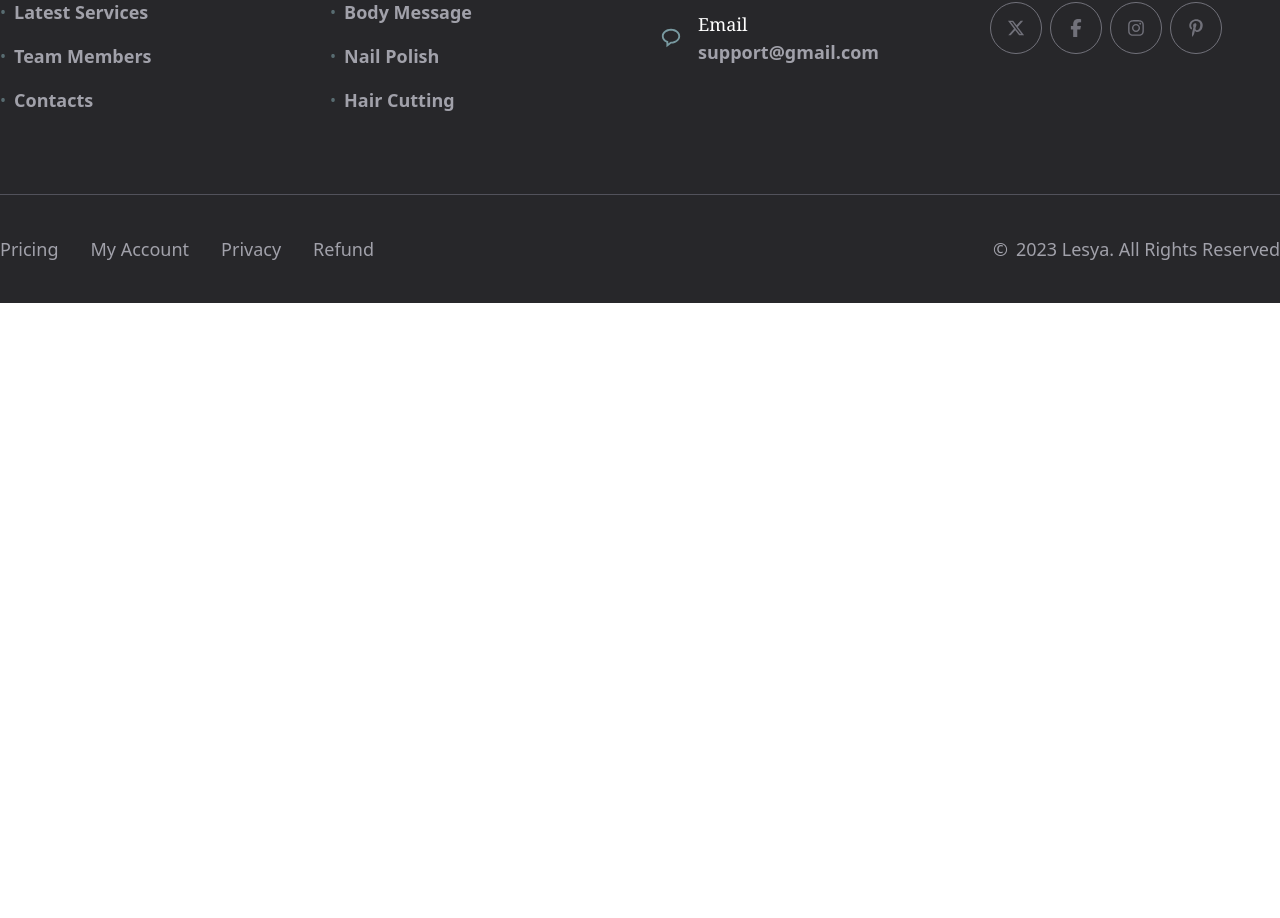
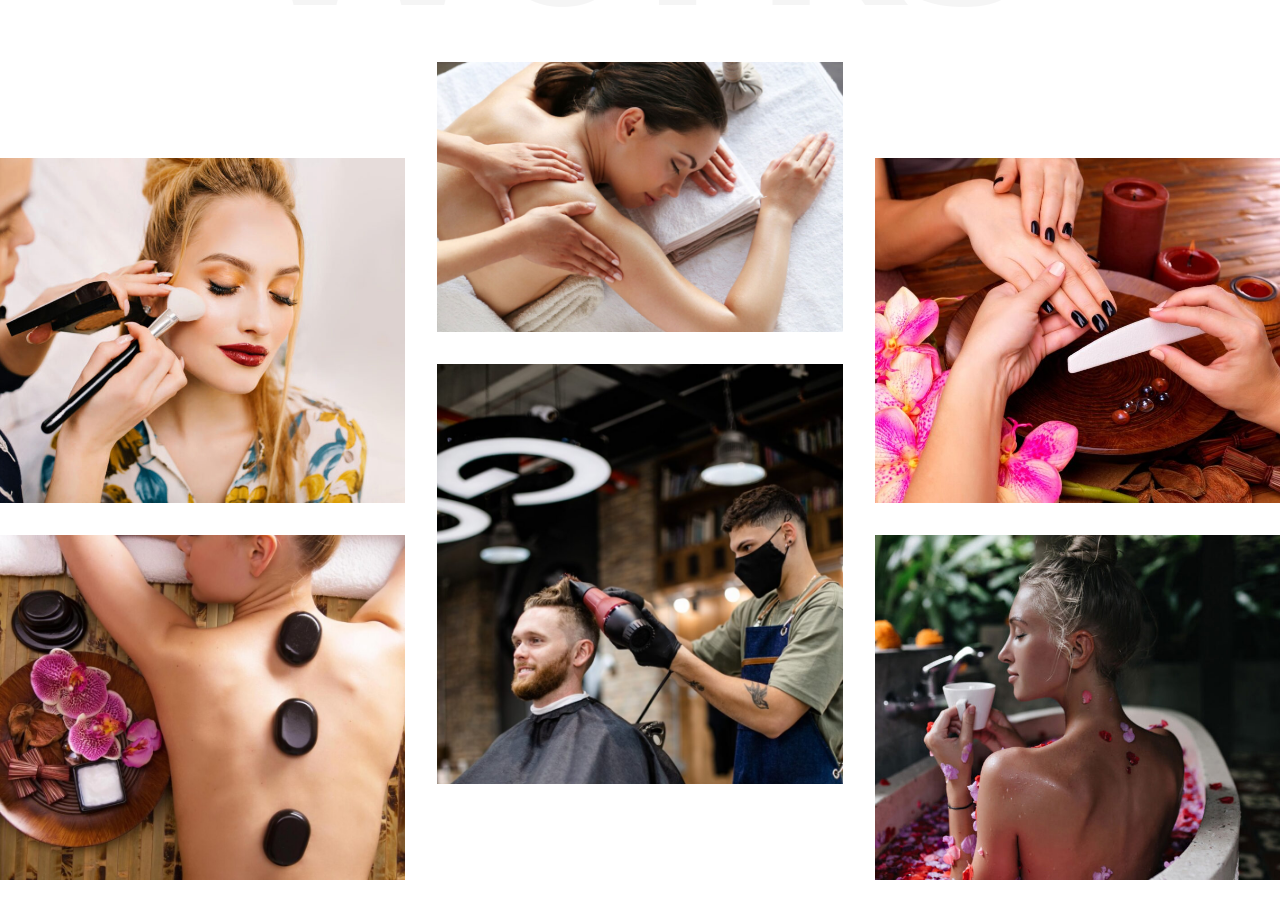
Before and after one commit to lgc1210/j2ee, a React (Create React App) app in the folder client/: page / in a window 1280 px wide. Shown: the part 3376-4294 px from the top of the page. Before the commit the page ends 3679 px from the top, so only its background shows below. Built offline with nearby package versions, Linux system fonts and the light colour scheme.

Commit message:
Done Works Component

```diff
--- /dev/null
+++ b/client/src/Components/Works/index.jsx
@@ -0,0 +1,75 @@
+import React from "react";
+import Button from "../../Components/Button";
+import { FaArrowRightLong } from "react-icons/fa6";
+import workItems from "./workItems";
+
+const Works = () => {
+  return (
+    <section className='md:py-36 py-28 md:px-0 px-6'>
+      <div className='container mx-auto'>
+        <div className='flex flex-col items-center gap-8 relative z-10'>
+          <p className='text-[#799aa1] font-sans text-xl text-center'>
+            Portfolio
+          </p>
+          <p className='lg:text-7xl text-3xl font-serif text-center 2xl:w-1/2 w-full'>
+            Our Latest Works
+          </p>
+          <p className='absolute top-0 right-0 left-0 text-center -translate-y-1/3 leading-none font-sans text-7xl md:text-9xl lg:text-[250px] text-[rgba(0,0,0,.04)] capitalize font-bold'>
+            Works
+          </p>
+        </div>
+        <div className='mt-40'>
+          <div className='grid lg:grid-cols-3 md:grid-cols-2 gap-8'>
+            {workItems.map((item, index) => {
+              return (
+                <div
+                  key={index}
+                  className={`flex flex-col gap-8 ${
+                    index === 1 ? "md:-mt-24 h-fit" : ""
+                  }`}>
+                  <div className='overflow-hidden h-full relative group max-h-[420px]'>
+                    <img
+                      src={item.sourceImageTop}
+                      alt={item.titleTop}
+                      className='w-full h-full object-center object-cover cursor-pointer'
+                    />
+                    <div className='absolute bottom-0 right-0 left-0 p-6 translate-x-full group-hover:-translate-x-0 transition-all duration-700'>
+                      <div className='bg-white p-6'>
+                        <p className='text-center text-2xl font-serif cursor-pointer hover:text-[#799AA1] transition-all duration-700'>
+                          {item.titleTop}
+                        </p>
+                      </div>
+                    </div>
+                  </div>
+                  <div className='overflow-hidden h-full relative group max-h-[420px]'>
+                    <img
+                      src={item.sourceImageBottom}
+                      alt={item.titleBottom}
+                      className='w-full h-full object-center object-cover cursor-pointer'
+                    />
+                    <div className='absolute bottom-0 right-0 left-0 p-6 translate-x-full group-hover:-translate-x-0 transition-all duration-700'>
+                      <div className='bg-white p-6'>
+                        <p className='text-center text-2xl font-serif cursor-pointer hover:text-[#799AA1] transition-all duration-700'>
+                          {item.titleBottom}
+                        </p>
+                      </div>
+                    </div>
+                  </div>
+                </div>
+              );
+            })}
+          </div>
+          <Button
+            text='View More'
+            Icon={FaArrowRightLong}
+            iconSize={14}
+            buttonStyle='justify-center gap-2 mt-10 mx-auto'
+            iconStyle=''
+          />
+        </div>
+      </div>
+    </section>
+  );
+};
+
+export default Works;
--- /dev/null
+++ b/client/src/Components/Works/workItems.js
@@ -0,0 +1,29 @@
+import FirstImage from "../../assets/images/works/attractive-young-woman-beauty-salon-900x600.jpg";
+import SecondImage from "../../assets/images/works/beautiful-woman-relaxing-spa-salon-with-hot-stones-body-beauty-treatment-therapy-900x1324.jpg";
+import ThirdImage from "../../assets/images/works/beauty-spa-900x600.jpg";
+import FourthImage from "../../assets/images/works/delfina-pan-scaled-900x1350.jpeg";
+import FifthImage from "../../assets/images/works/manicurist-master-makes-manicure-woman-s-hands-spa-treatment-concept-900x675.jpg";
+import SixthImage from "../../assets/images/works/sensual-white-woman-with-blonde-hair-drinking-tea-bath-amazing-tanned-lady-doing-spa-with-eyes-closed-enjoying-coffee-900x600.jpg";
+
+const workItems = [
+  {
+    sourceImageTop: FirstImage,
+    sourceImageBottom: SecondImage,
+    titleTop: "Manicure Beauty",
+    titleBottom: "7 Step Facial",
+  },
+  {
+    sourceImageTop: ThirdImage,
+    sourceImageBottom: FourthImage,
+    titleTop: "Perms and Relaxers",
+    titleBottom: "Hair-cutting Colouring",
+  },
+  {
+    sourceImageTop: FifthImage,
+    sourceImageBottom: SixthImage,
+    titleTop: "Body Massage",
+    titleBottom: "Girls Face Beauty",
+  },
+];
+
+export default workItems;
--- a/client/src/Pages/Home/index.jsx
+++ b/client/src/Pages/Home/index.jsx
@@ -2,6 +2,7 @@ import React from "react";
 import Hero from "../../Components/Hero";
 import About from "../../Components/About";
 import Features from "../../Components/Features";
+import Works from "../../Components/Works";
 
 const Home = () => {
   return (
@@ -9,6 +10,7 @@ const Home = () => {
       <Hero />
       <About />
       <Features />
+      <Works />
     </section>
   );
 };
```
